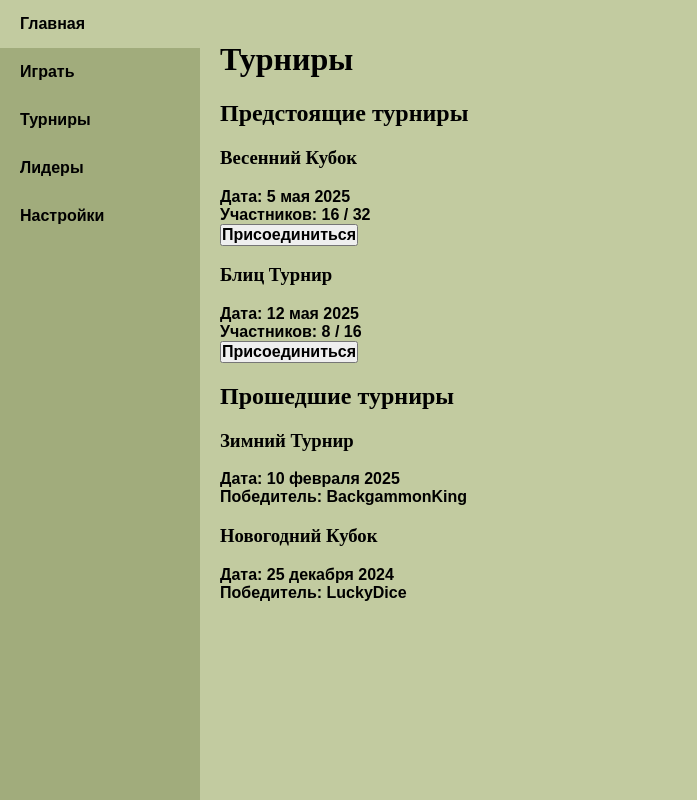
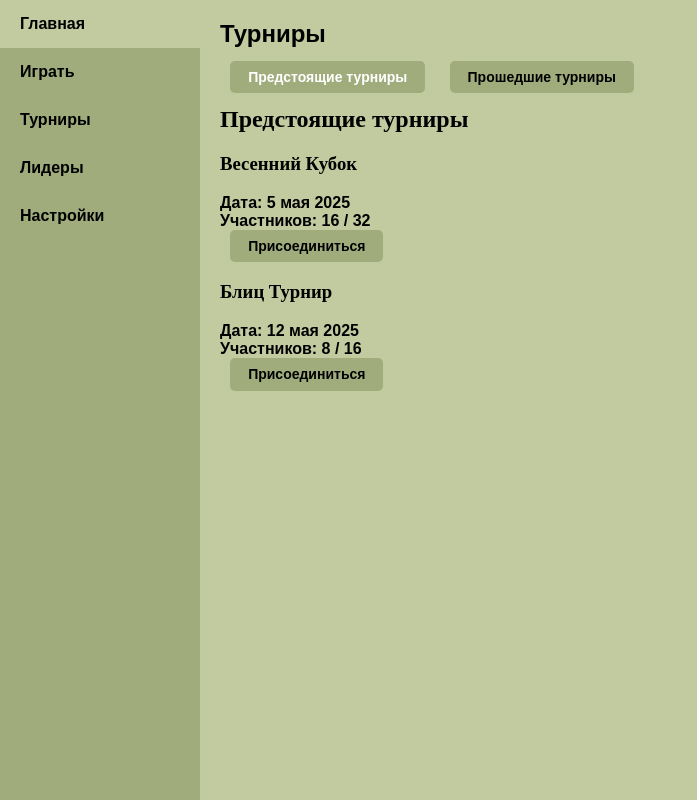
Before and after one commit to YliaTrofimenko/nard, a Django app: page /tournaments/ in a window 1280 px wide. Shown: the whole page, without its empty margins (0-697 px from the left). Run offline with Django 4.2, Linux system fonts and the light colour scheme.

Commit message:
Турниры

```diff
--- a/main/templates/main/base.html
+++ b/main/templates/main/base.html
@@ -23,13 +23,13 @@
                     <li><a href="#">Короткие</a></li>
                 </ul>
             </li>
-            <li> <a href="#">Турниры</a>
+            <li> <a href="{% url "tournaments:tournaments" %}">Турниры</a>
                 <ul class="submenu">
                     <li><a href="#">Текущие</a></li>
                     <li><a href="#">Будущие</a></li>
                 </ul>
             </li>
-            <li> <a href="#">Лидеры</a> </li>
+            <li> <a href="{% url "users:leaders" %}">Лидеры</a> </li>
             <li> <a href="{% url "users:profile" %}">Настройки</a> </li>
         </ul>
     </nav>
--- a/static/css/base.css
+++ b/static/css/base.css
@@ -7,6 +7,8 @@
     --color-menu-selection: #C2CBA0;
     --color-submenu: #a1ac7c;
     --color-submenu-selection: #C2CBA0;
+
+    --color-button: #a1ac7c;
 
 	--width-menu: 200px;
 }
@@ -22,7 +24,7 @@ body {
     padding: 20px;
 }
 
-p, span, label, a, caption, button {
+p, span, label, a, caption, button, h1 {
 	font-weight: bold;
     font-size: 16px;           /* Размер шрифта */
     font-family: Arial;        /* Шрифт */
@@ -35,8 +37,17 @@ p, span, label, caption {
     cursor: default;
 }
 
+h1 {
+    font-size: 24px;
+    margin-bottom: 20px;
+}
+
 a, button {
     cursor: pointer;
+}
+
+button {
+    background-color: var(--color-button);
 }
 
 table {
--- a/tournaments/templates/tournaments/tournaments.html
+++ b/tournaments/templates/tournaments/tournaments.html
@@ -2,13 +2,18 @@
 {% load static %}
 
 {% block CSS %}
-    <link rel="stylesheet" href="{% static "css/create_game.css" %}">
+<link rel="stylesheet" href="{% static "css/leaders.css" %}">
 {% endblock CSS %}
 
 {% block CONTENT %}
-<div class="tournaments-container">
 <h1>Турниры</h1>
+    <div class="tabLeader">
+        <input checked id="tab-btn-1" type="radio" name="tab-btn">
+        <label class="btn" for="tab-btn-1">Предстоящие турниры</label>
+        <input id="tab-btn-2" type="radio" name="tab-btn">
+        <label class="btn" for="tab-btn-2">Прошедшие турниры</label>
 
+        <div class="tab-content" id="ratingAll">
             <section class="upcoming-tournaments">
                 <h2>Предстоящие турниры</h2>
                 <div class="tournament-card">
@@ -25,7 +30,9 @@
                     <button class="btn">Присоединиться</button>
                 </div>
             </section>
+        </div>
 
+        <div class="tab-content" id="ratingMonth">
             <section class="past-tournaments">
                 <h2>Прошедшие турниры</h2>
                 <div class="tournament-card past">
@@ -41,4 +48,5 @@
                 </div>
             </section>
         </div>
+    </div>
 {% endblock CONTENT %}
--- a/users/static/css/leaders.css
+++ b/users/static/css/leaders.css
@@ -12,7 +12,7 @@
 }
 
 .btn {
-  background-color: var(--color-batton);  /* Цвет фона кнопки */
+  background-color: var(--color-button);  /* Цвет фона кнопки */
   color: black;            /* Цвет текста кнопки */
   border: none;              /* Убираем обводку */
   padding: 1.05vh 1.4vw;        /* Внутренние отступы */
@@ -28,7 +28,7 @@
 }
 
 .tabLeader > input[type="radio"]:checked + label {
-    color: red;
+    color: white;
 }
 
 
```
Lines whose indentation alone changed are shown as unchanged.
